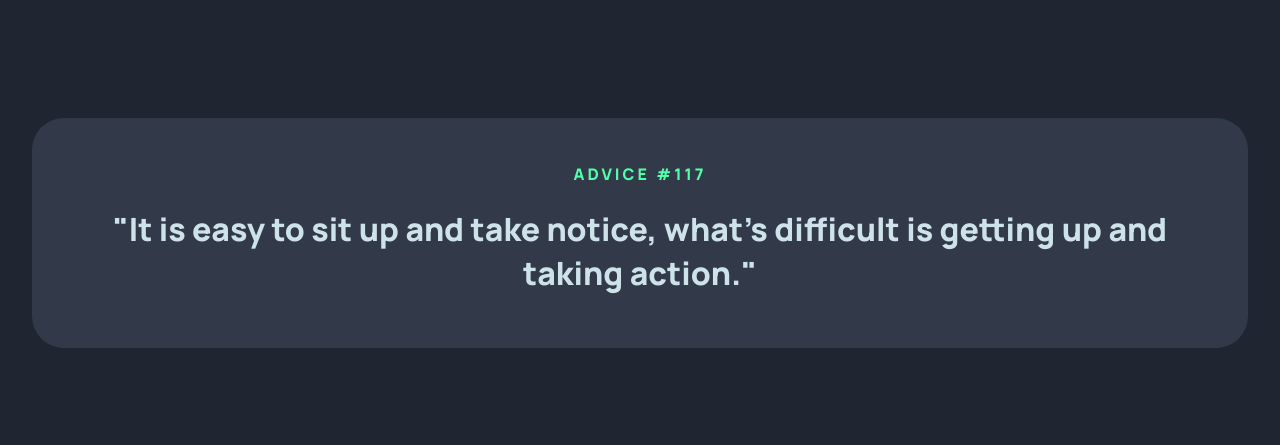
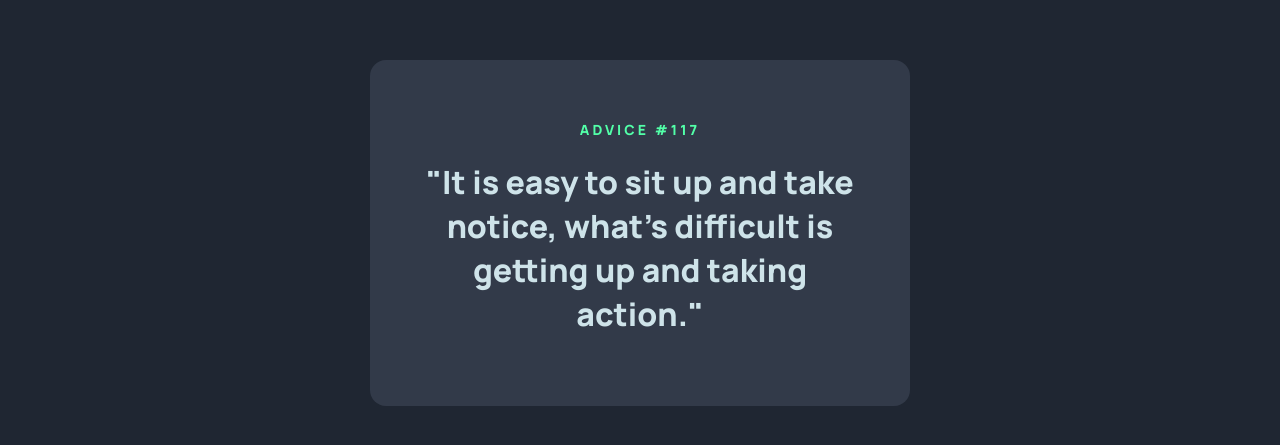
Before and after one commit to gefgu/advice-slip, a Next.js app: page / in a window 1280 px wide. Shown: the part 167-612 px from the top of the page. Built offline with nearby package versions, Linux system fonts and the light colour scheme.

Commit message:
Fix quote box sizing given design

```diff
--- a/styles/Home.module.css
+++ b/styles/Home.module.css
@@ -11,14 +11,15 @@
 .quoteBox {
   color: hsl(193, 38%, 86%);
   background-color: hsl(217, 19%, 24%);
-  padding: 32px;
-  border-radius: 32px;
+  padding: 48px;
+  border-radius: 16px;
   text-align: center;
+  max-width: 540px;
 }
 
 .subHeading {
   text-transform: uppercase;
   color: hsl(150, 100%, 66%);
   letter-spacing: 3px;
-  font-size: 16px;
+  font-size: 14px;
 }
```
